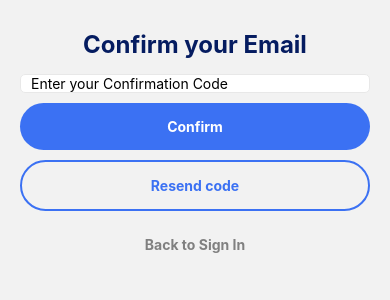
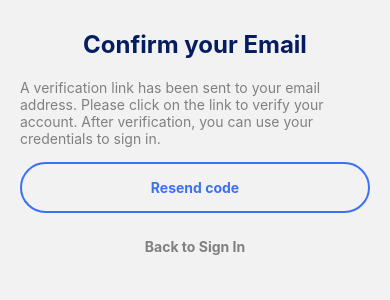
Before and after one commit to Jsjk112344/Orbital24PathPilot, a React Native app: screen /ConfirmEmail in a window 390 px wide. Shown: the top 300 px of the page. Built offline with nearby package versions, Linux system fonts and the light colour scheme.

Commit message:
now authentication registration works hehe

```diff
--- a/App.js
+++ b/App.js
@@ -8,6 +8,7 @@
 import React from 'react';
 import {SafeAreaView, StyleSheet, Text} from 'react-native';
 import Navigation from './src/navigation';
+
 
 const App = () => {
   return (
--- a/package.json
+++ b/package.json
@@ -12,8 +12,11 @@
   "dependencies": {
     "@fortawesome/fontawesome-svg-core": "^6.5.2",
     "@fortawesome/react-native-fontawesome": "^0.3.2",
+    "@react-native-firebase/app": "^20.0.0",
+    "@react-native-firebase/auth": "^20.0.0",
     "@react-navigation/native": "^6.1.17",
     "@react-navigation/native-stack": "^6.9.26",
+    "firebase": "^10.12.2",
     "react": "18.2.0",
     "react-native": "0.74.1",
     "react-native-safe-area-context": "^4.10.1",
--- a/src/screens/ConfirmEmailScreen/ConfirmEmailScreen.js
+++ b/src/screens/ConfirmEmailScreen/ConfirmEmailScreen.js
@@ -3,6 +3,7 @@ import {View, Text, StyleSheet, ScrollView} from 'react-native';
 import CustomInput from '../../components/CustomInput';
 import CustomButton from '../../components/CustomButton';
 import { useNavigation } from '@react-navigation/native';
+import auth from '@react-native-firebase/auth'
 
 const ConfirmEmailScreen = () => {
     const [code, setCode] = useState('');
@@ -10,31 +11,50 @@ const ConfirmEmailScreen = () => {
 
     //Button functionality
 
-    const onConfirmPressed = () => {
-        console.warn("confirm pressed")
-    }
+    const onConfirmPressed = async () => {
+        try {
+            // Assuming the user is already signed in and you are verifying their email
+            const currentUser = auth().currentUser;
+            if (currentUser) {
+                await currentUser.confirmEmailVerification(code);
+                alert("Email verified!");
+                navigation.navigate('Home');  // Adjust as needed
+            } else {
+                console.warn("No user signed in to verify.");
+            }
+        } catch (error) {
+            console.error("Failed to verify email:", error);
+            alert("Failed to verify email. Please check the code and try again.");
+        }
+    };
+
+    const onResendPressed = async () => {
+        try {
+            const currentUser = auth().currentUser;
+            if (currentUser) {
+                await currentUser.sendEmailVerification();
+                alert("Verification email sent!");
+            } else {
+                console.warn("No user signed in to send verification to.");
+            }
+        } catch (error) {
+            console.error("Failed to send verification email:", error);
+            alert("Failed to resend verification email.");
+        }
+    };
     const onSignInPressed = () => {
         navigation.navigate('SignIn');
-    }
-    const onResendPressed = () => {
-        console.warn("resend pressed");
     }
 
     return (
         <ScrollView>
             <View style={styles.root}>
                 <Text style={styles.title}>Confirm your Email</Text>
-                <CustomInput
-                    value={code}
-                    setValue={setCode}
-                    placeholder="Enter your Confirmation Code"
-                    secureTextEntry={false}
-                />
-                <CustomButton
-                    onPress={onConfirmPressed}
-                    text="Confirm"
-                />
-
+                <Text style={styles.text}>
+                    A verification link has been sent to your email address.
+                    Please click on the link to verify your account.
+                    After verification, you can use your credentials to sign in.
+                </Text>
                 <CustomButton
                     onPress={onResendPressed}
                     text="Resend code"
--- a/src/screens/SignInScreen/SignInScreen.js
+++ b/src/screens/SignInScreen/SignInScreen.js
@@ -5,6 +5,7 @@ import CustomInput from '../../components/CustomInput';
 import CustomButton from '../../components/CustomButton';
 import SocialSignInButtons from '../../components/SocialSignInButtons';
 import OrDivider from '../../components/OrDivider';
+import auth from '@react-native-firebase/auth';
 
 import { useNavigation } from '@react-navigation/native';
 const SignInScreen = () => {
--- a/src/screens/SignUpScreen/SignUpScreen.js
+++ b/src/screens/SignUpScreen/SignUpScreen.js
@@ -5,18 +5,33 @@ import CustomButton from '../../components/CustomButton';
 import SocialSignInButtons from '../../components/SocialSignInButtons/SocialSignInButtons';
 import OrDivider from '../../components/OrDivider';
 import { useNavigation } from '@react-navigation/native';
+import auth from '@react-native-firebase/auth';
+
 
 const SignUpScreen = () => {
-    const [username, setUsername] = useState('');
     const [email, setEmail] = useState('');
     const [password, setPassword] = useState('');
     const [passwordRepeat, setPasswordRepeat] = useState('');
 
     const navigation = useNavigation();
     //Button functionality
-    const onRegisterPressed = () => {
-        navigation.navigate('ConfirmEmail');
-    }
+    const onRegisterPressed = async () => {
+        if (password !== passwordRepeat) {
+            alert("Passwords don't match");
+            return;
+        }
+        try {
+            const userCredential = await auth().createUserWithEmailAndPassword(email, password);
+            console.log(userCredential);
+            // Send verification email
+            userCredential.user.sendEmailVerification();
+            navigation.navigate('ConfirmEmail');
+        } catch (error) {
+            console.error(error);
+            alert(error.message);
+        }
+    };
+
     const onSignInPressed = () => {
         navigation.navigate('SignIn');
     }
@@ -31,13 +46,6 @@ const SignUpScreen = () => {
         <ScrollView>
             <View style={styles.root}>
                 <Text style={styles.title}>Create An Account </Text>
-                <CustomInput
-                    value={username}
-                    setValue={setUsername}
-                    placeholder="Username"
-                    secureTextEntry={false}
-
-                />
                 <CustomInput
                     value={email}
                     setValue={setEmail}
```
Also changed, not shown: 5 other files (tests, documents, lock files or other folders).
